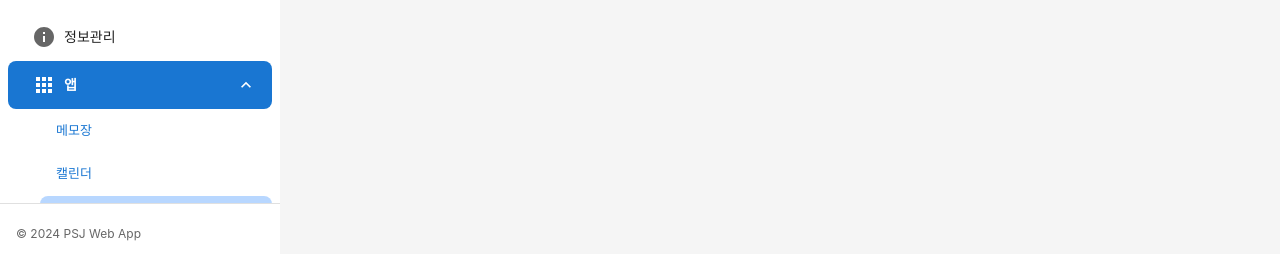
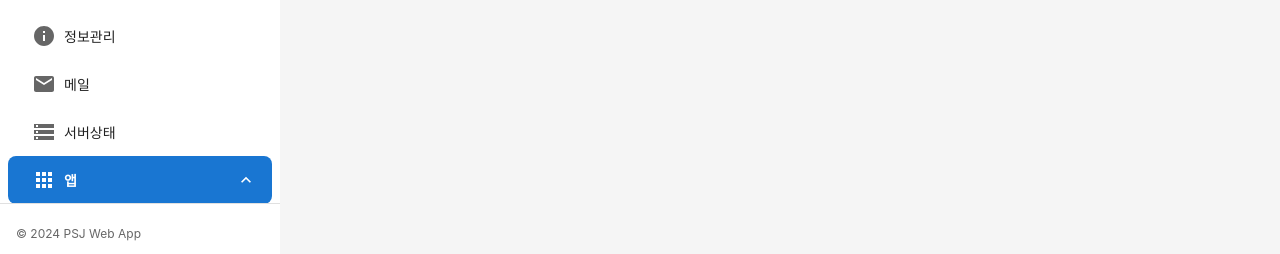
Before and after one commit to paksungju/psj-web-app, a React (Vite) app: page /apps-accounts in a window 1280 px wide. Shown: the part 540-794 px from the top of the page. Built offline with nearby package versions, Linux system fonts and the light colour scheme; no server answers.

Commit message:
서버 상태 등 20260306

```diff
--- a/src/App.tsx
+++ b/src/App.tsx
@@ -22,6 +22,10 @@ import AppConfigPage from './pages/appconfigs'
 import AppConfigFormPage from './pages/appconfigs/form'
 import LoginPage from './pages/login'
 import SearchPage from './pages/search'
+import MailsPage from './pages/mails'
+import MailFormPage from './pages/mails/mailForm'
+import MailViewPage from './pages/mails/view'
+import ServerStatusPage from './pages/server'
 
 const theme = createTheme({
   palette: {
@@ -75,6 +79,10 @@ function AppContent() {
       setSelectedMenu('files')
     } else if (location.pathname === '/makerplan' || location.pathname.startsWith('/makerplan/')) {
       setSelectedMenu('makerplan')
+    } else if (location.pathname === '/mails' || location.pathname.startsWith('/mails/')) {
+      setSelectedMenu('mails')
+    } else if (location.pathname === '/server' || location.pathname.startsWith('/server/')) {
+      setSelectedMenu('server')
     }
     // 그 외 경로('/') 등에서는 현재 선택된 메뉴를 유지
   }, [location.pathname])
@@ -112,6 +120,10 @@ function AppContent() {
         navigate('/files')
       } else if (menuId === 'makerplan') {
         navigate('/makerplan')
+      } else if (menuId === 'mails') {
+        navigate('/mails')
+      } else if (menuId === 'server') {
+        navigate('/server')
       } else {
       navigate('/')
     }
@@ -194,6 +206,10 @@ function AppContent() {
               <Route path="/makerplan/create" element={<MakerPlanFormPage />} />
               <Route path="/makerplan/:id/form" element={<MakerPlanFormPage />} />
               <Route path="/makerplan/:id" element={<MakerPlanViewPage />} />
+              <Route path="/mails" element={<MailsPage />} />
+              <Route path="/mails/create" element={<MailFormPage />} />
+              <Route path="/mails/:dataId" element={<MailViewPage />} />
+              <Route path="/server" element={<ServerStatusPage />} />
 
               <Route path="*" element={<HomeScreen selectedMenu={selectedMenu} />} />
             </Routes>
--- a/src/components/Sidebar.tsx
+++ b/src/components/Sidebar.tsx
@@ -25,7 +25,9 @@ import SettingsIcon from '@mui/icons-material/Settings'
 import PersonIcon from '@mui/icons-material/Person'
 import AttachMoneyIcon from '@mui/icons-material/AttachMoney'
 import InfoIcon from '@mui/icons-material/Info'
+import MailIcon from '@mui/icons-material/Mail'
 import SearchIcon from '@mui/icons-material/Search'
+import StorageIcon from '@mui/icons-material/Storage'
 import AssignmentIcon from '@mui/icons-material/Assignment'
 import MenuIcon from '@mui/icons-material/Menu'
 import ExpandLessIcon from '@mui/icons-material/ExpandLess'
@@ -62,6 +64,8 @@ const menuItems: SidebarMenuItem[] = [
   { id: 'makerplan', label: '메이커플랜', icon: <AssignmentIcon /> },
   { id: 'my-finance', label: '마이금융', icon: <AttachMoneyIcon /> },
   { id: 'apps/info', label: '정보관리', icon: <InfoIcon /> },
+  { id: 'mails', label: '메일', icon: <MailIcon /> },
+  { id: 'server', label: '서버상태', icon: <StorageIcon /> },
   {
     id: 'apps',
     label: '앱',
--- a/src/pages/apps/memo/index.tsx
+++ b/src/pages/apps/memo/index.tsx
@@ -201,7 +201,7 @@ export default function ChatPage() {
   useEffect(() => {
     const fetchMessages = async () => {
       try {
-        const data = await fetchAppDataListApi({ skip: 0, limit: 100 })
+        const data = await fetchAppDataListApi({ skip: 0, limit: 100, app_id: 1 })
         const serverMessages: ChatMessage[] = (data ?? []).map((item: ApiAppData, idx: number) => {
           const created = item.regist_dt ?? item.update_dt ?? new Date().toISOString()
           const createdDate = new Date(created)
@@ -274,7 +274,7 @@ export default function ChatPage() {
     const form = {
       ap_subject: text.trim(),
       ap_content: text.trim(),
-      app_id: 2,
+      app_id: 1,
     } as ApiAppPayload
     const strKeys: (keyof ApiAppPayload)[] = [
       'cate1', 'cate2', 'ap_subject', 'ap_content', 'recv_mail', 'link1', 'link2',
@@ -310,7 +310,7 @@ export default function ChatPage() {
     const form = {
       ap_subject: text.trim(),
       ap_content: text.trim(),
-      app_id: 2,
+      app_id: 1,
     } as ApiAppPayload
     const strKeys: (keyof ApiAppPayload)[] = [
       'cate1', 'cate2', 'ap_subject', 'ap_content', 'recv_mail', 'link1', 'link2',
--- a/vite.config.ts
+++ b/vite.config.ts
@@ -4,7 +4,16 @@ import react from '@vitejs/plugin-react'
 // https://vitejs.dev/config/
 export default defineConfig({
   plugins: [react()],
+  server: {
+    proxy: {
+      '/api': { target: 'http://impsj.net', changeOrigin: true },
+    },
+  },
   optimizeDeps: {
     include: ['ckeditor5'],
   },
+  build: {
+    outDir: '/Users/parksungju/psj-data-space/nginx/html/dist',
+    assetsDir: 'assets',   // 정적 에셋 폴더 (기본값: 'assets')
+  },
 })
```
Also changed, not shown: package.json (+5 -3 lines), 1 other file (tests, documents, lock files or other folders).
